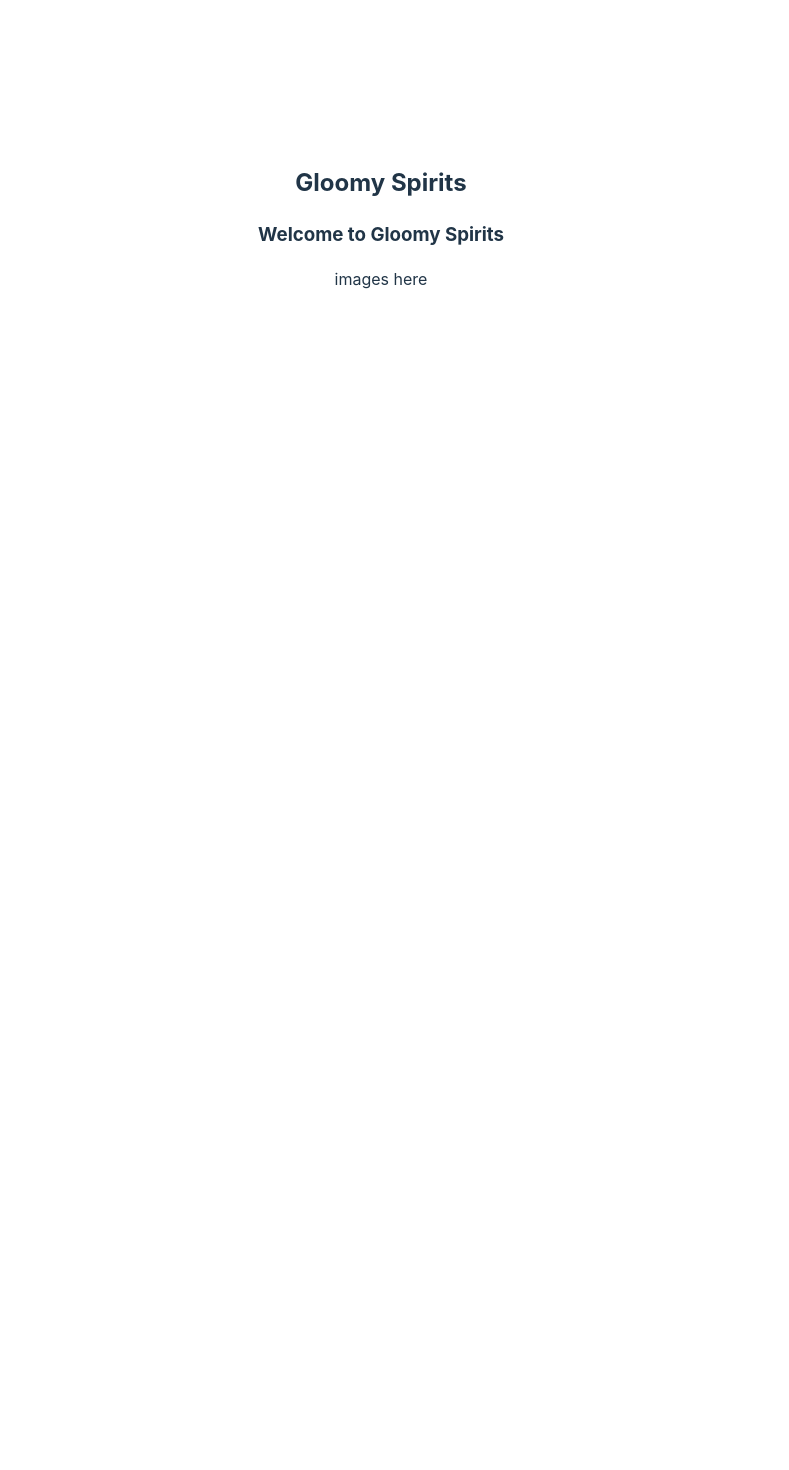
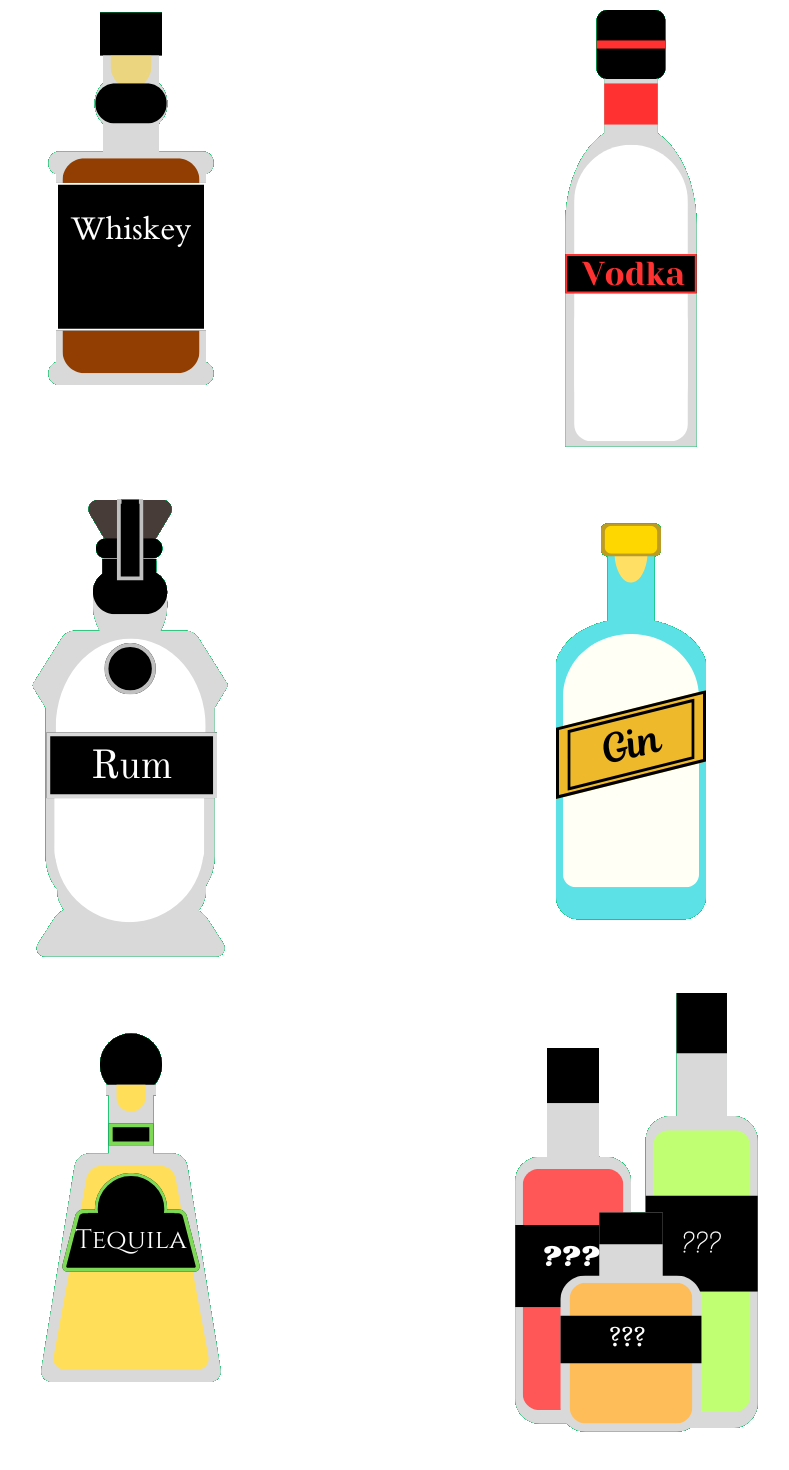
Before and after one commit to Erodri6z/gloomyspiritv2, a React (Vite) app: page / in a window 1280 px wide. Shown: the part 174-1644 px from the top of the page, without its empty margins (259-1048 px from the left). Before the commit the page ends 800 px from the top, so only its background shows below. Built offline with nearby package versions, Linux system fonts and the light colour scheme.

Commit message:
add bottle icons to landing

```diff
--- a/src/pages/Landing/Landing.jsx
+++ b/src/pages/Landing/Landing.jsx
@@ -1,3 +1,9 @@
+import Whiskey from "./../../assets/bottles/Whiskey.png"
+import Vodka from "../../assets/bottles/Vodka.png"
+import Rum from "../../assets/bottles/Rum.png"
+import Tequila from "../../assets/bottles/Tequila.png"
+import Gin from "../../assets/bottles/Gin.png"
+import Other from "../../assets/bottles/Other.png"
 
 
 const Landing = () => {
@@ -6,8 +12,12 @@ const Landing = () => {
     <div>
       <h3>Welcome to Gloomy Spirits</h3>
       <div class="bottle-interface">
-        <p>images here</p>
-        {/* <img src="" alt="" /> */}
+        <img src={Whiskey} alt="whiskey" />
+        <img src={Vodka} alt="whiskey" />
+        <img src={Rum} alt="whiskey" />
+        <img src={Gin} alt="whiskey" />
+        <img src={Tequila} alt="whiskey" />
+        <img src={Other} alt="whiskey" />
       </div>
     </div>
     </>
```
